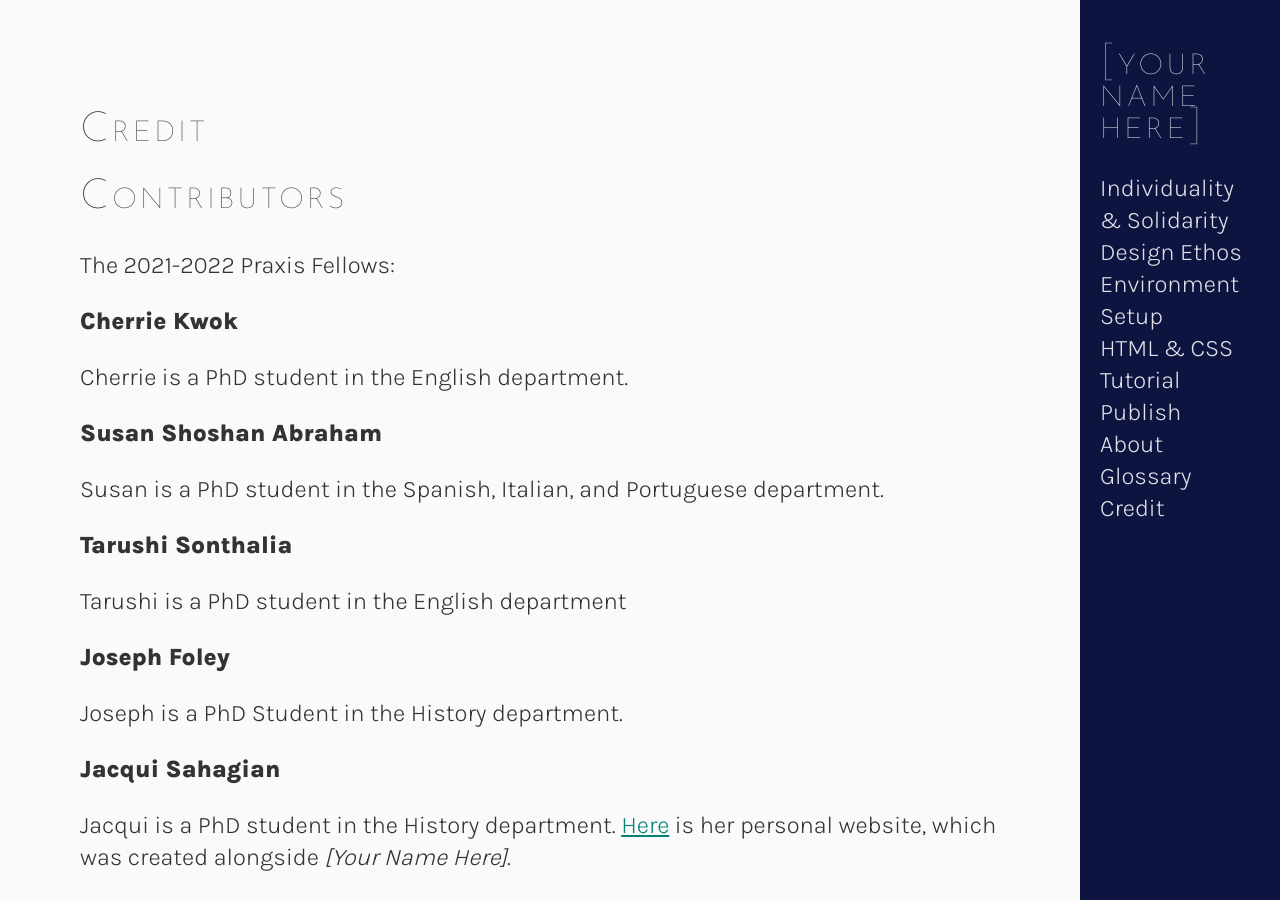
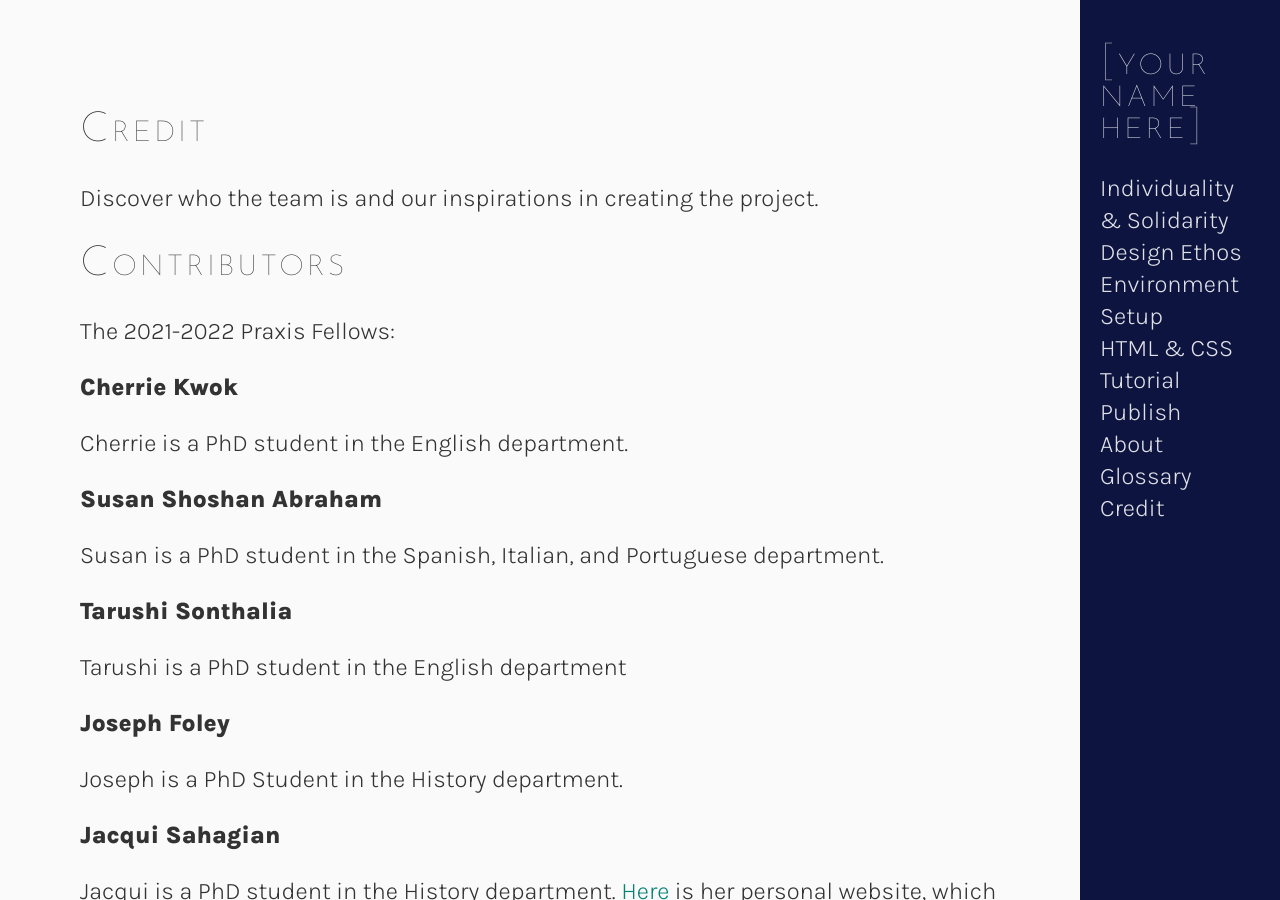
Before and after one commit to scholarslab/brackets, a Jekyll site: the page built from credits.html, in a window 1280 px wide and 900 px high. Built offline with Jekyll 4.4.1, drawn with Linux system fonts in a browser that asks for light colours; a script that is not in the unit is left out.

Commit message:
Updates summaries for each webpage. Fixes #32.

```diff
--- a/credits.html
+++ b/credits.html
@@ -1,6 +1,7 @@
 ---
 layout: lesson
 title: Credit
+summary: Discover who the team is and our inspirations in creating the project.
 ---
 
 <h1>Contributors</h1>
--- a/design-ethos.html
+++ b/design-ethos.html
@@ -1,7 +1,7 @@
 ---
 layout: lesson
 title: Design Ethos
-summary: Develop a particular ethical stance to use in design decisions.
+summary: Develop a particular ethical and creative stance to use in design decisions.
 ---
 <p>By “Design Ethos,” we mean design ethics, the guiding principles of design, and what questions to consider when designing. We believe that designers have an ethical responsibility to “do no harm,” and our stance is guided by questions that Nidhip Mehta has raised when writing about design and ethics. How, he asks, can we <a href=https://medium.com/@nidhipmehta/social-justice-the-importance-of-ethos-in-design-abb34d4b1bce>“use design as a vehicle to aid and assist humanity, decrease oppression, and promote good will?”</a> After all, while design may seem like a purely aesthetic matter, how something is made and what it looks like—its colors, structures, images, and shapes—can have ethical, social, and political effects. A website that chooses to use photographs of human suffering in its design in order to convey a point about global poverty, for example, takes on a very different ethical position from a website that refuses to replicate those photos in its layouts. To that end, then, while we invite you to delve into the fun and playful realm of web design, we also want to encourage you to be intentional about how your website looks, so we have offered some exercises below that will help you flesh out what that intentionality might look like in the practice of designing your own personal website. </p>
 
--- a/environment.html
+++ b/environment.html
@@ -1,7 +1,7 @@
 ---
 layout: lesson
 title: Environment Setup
-summary: A modest list of software and related tools to work on your site.
+summary: Getting started with a modest list of software and related tools to work on your site.
 ---
 <section id="note">
 <H2>A Note to Start Your Journey</H2>
--- a/glossary.html
+++ b/glossary.html
@@ -1,6 +1,7 @@
 ---
 layout: page
 title: Glossary
+summary: Find a curated list of terms and definitions created by the team.
 ---
 <dl id="glossary"> {% for entry in site.data.glossary %}
     <dt>{{ entry.term }}</dt>
--- a/tutorial.html
+++ b/tutorial.html
@@ -1,6 +1,7 @@
 ---
 layout: lesson
 title: HTML & CSS Tutorial
+summary: A walkthrough guide for coding and creating your own site.
 ---
 <ol type="1" value="1">
 
```
Also changed, not shown: about.html (+1 -1 lines).
